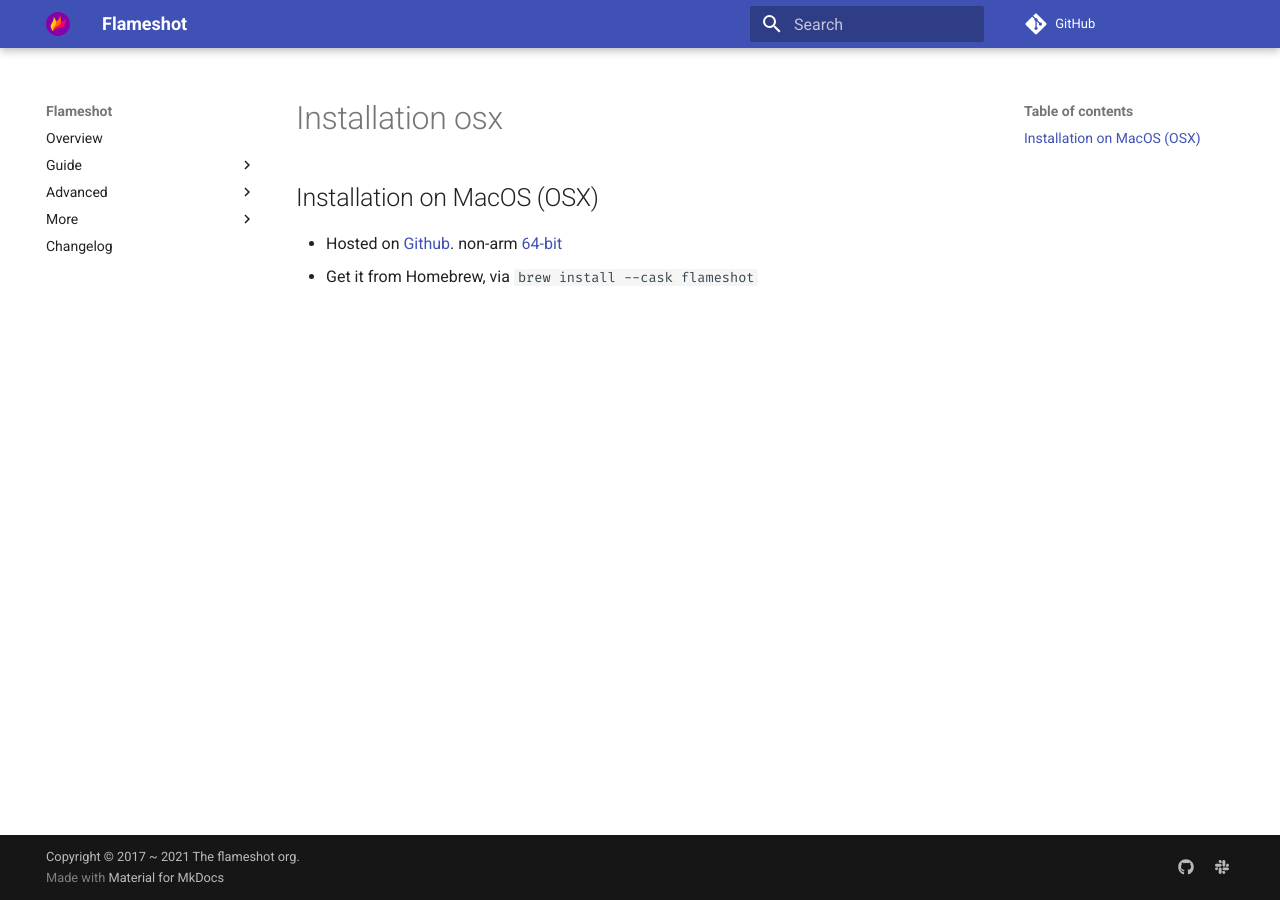
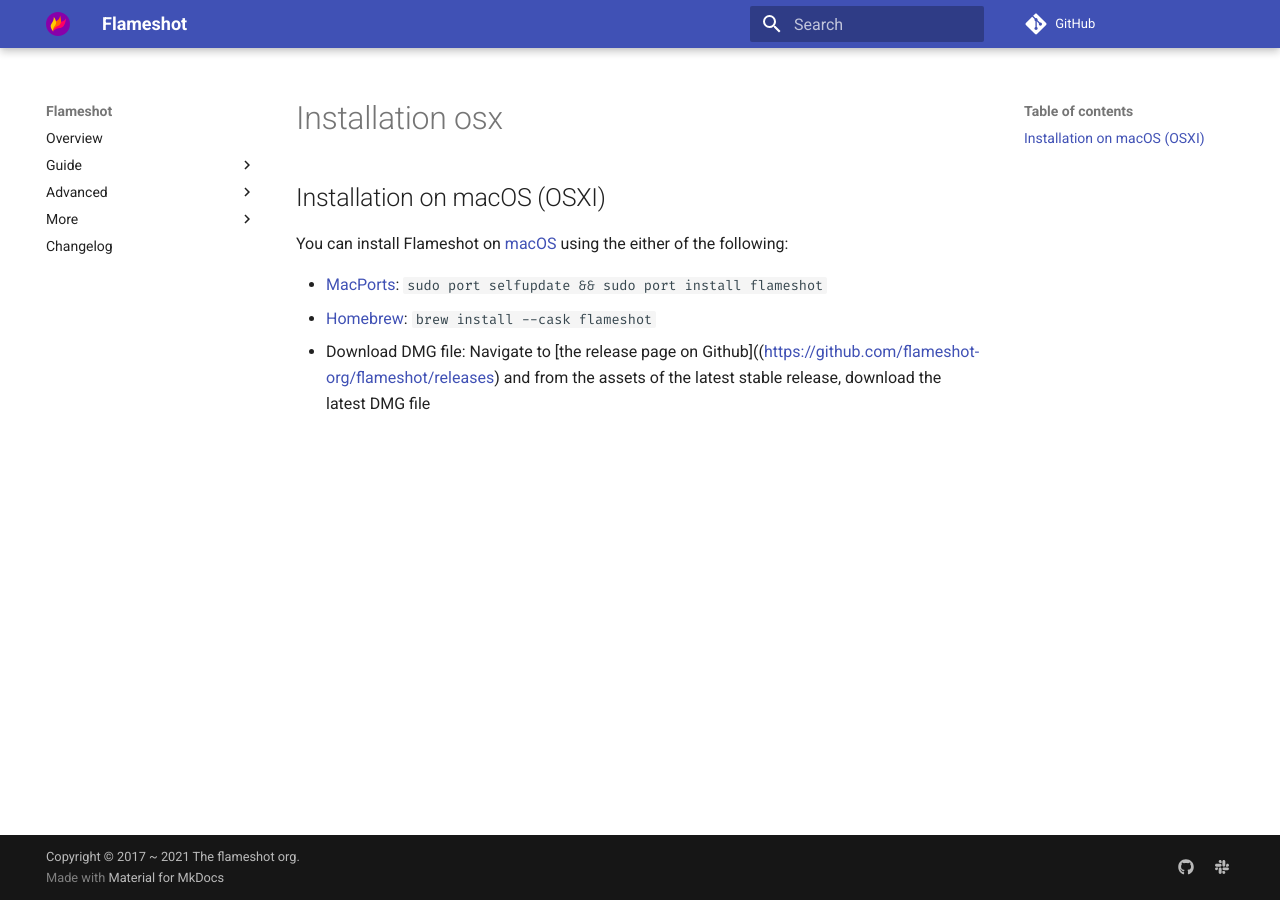
Before and after one commit to flameshot-org/flameshot-org.github.io, an MkDocs documentation site: the page built from docs/guide/installation/installation-osx.md, in a window 1280 px wide. Built offline with MkDocs 1.6.1 and Material for MkDocs 9.7.7, drawn with Linux system fonts in a browser that asks for light colours; comment, search, counter and statistics services are not loaded.

Commit message:
[update] the macOS installation page to include Macports and DMG

```diff
--- a/docs/guide/installation/installation-osx.md
+++ b/docs/guide/installation/installation-osx.md
@@ -1,4 +1,7 @@
-## Installation on MacOS (OSX)
+## Installation on macOS (OSXI)
 
-- Hosted on [Github](https://github.com). non-arm [64-bit](https://github.com/flameshot-org/flameshot/releases)
-- Get it from Homebrew, via `brew install --cask flameshot`
+You can install Flameshot on [macOS](https://en.wikipedia.org/wiki/MacOS) using the either of the following:
+
+- [MacPorts](https://ports.macports.org/port/flameshot/summary): `sudo port selfupdate && sudo port install flameshot`
+- [Homebrew](https://formulae.brew.sh/cask/flameshot): `brew install --cask flameshot`
+- Download DMG file: Navigate to [the release page on Github]((https://github.com/flameshot-org/flameshot/releases) and from the assets of the latest stable release, download the latest DMG file
```
